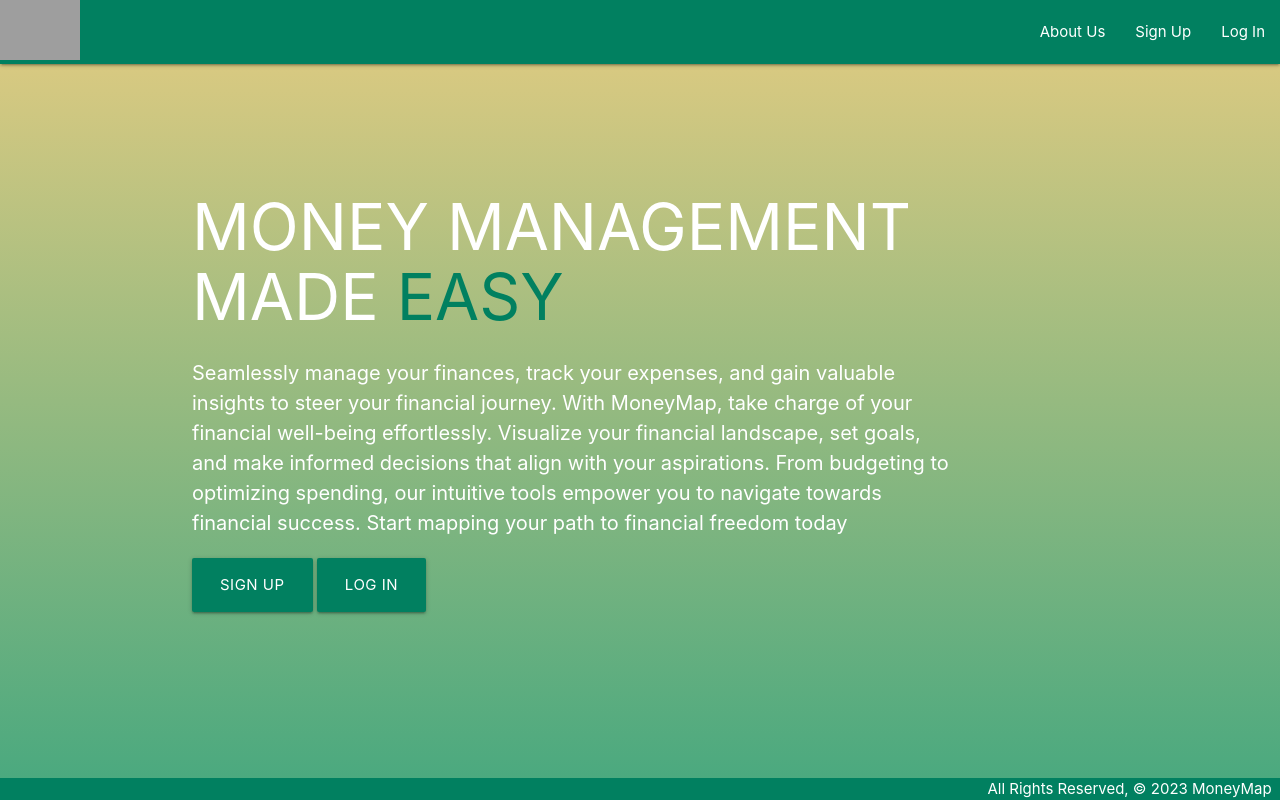
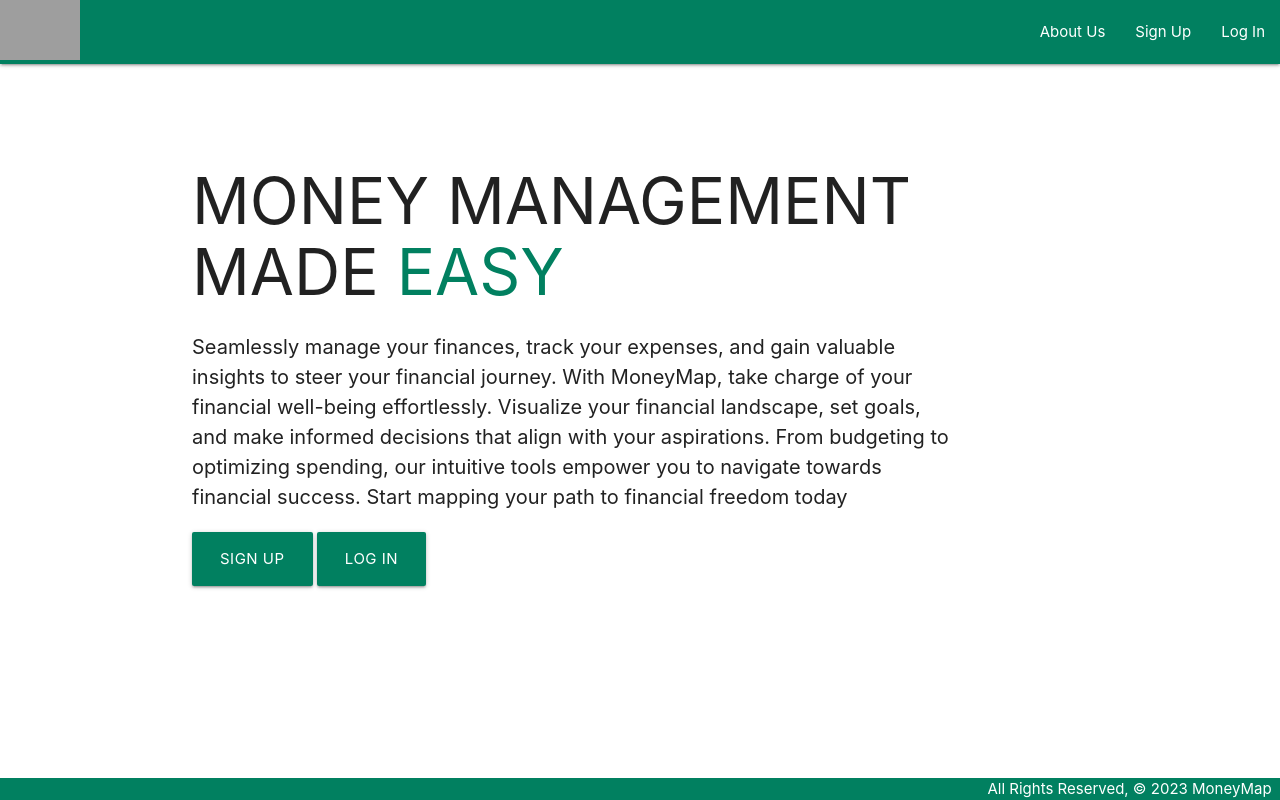
Before and after one commit to AlyssaAlonso/moneymap, a Django app: template main_app/templates/home.html in a window 1280 px wide. Run offline with Django 3.2, Linux system fonts and the light colour scheme; the template is opened without the code that fills it, so the values that code supplies are empty; grey boxes are pictures that could not be loaded.

Commit message:
modify homepage styling

```diff
--- a/main_app/static/css/style.css
+++ b/main_app/static/css/style.css
@@ -44,16 +44,13 @@ a:hover {
 }
 
 .homepage-body {
-  background: linear-gradient(rgba(220, 187, 87, 0.75), rgba(9, 139, 84, 0.75));
   background-attachment: fixed;
   background-size: cover;
   background-repeat: no-repeat;
-  color: white;
 }
 
 .homepage-header h1 {
   font-size: 5vw;
-  /* color: #dcbb57; */
   text-transform: uppercase;
 }
 
@@ -67,5 +64,5 @@ a:hover {
 }
 
 .homepage-content {
-  margin-top: 10vw;
+  margin-top: 8vw;
 }
--- a/main_app/templates/home.html
+++ b/main_app/templates/home.html
@@ -20,16 +20,5 @@
     <a href="{% url 'login' %}" class="btn btn-large">Log In</a>
     {% endif %}
   </div>
-  <!-- <style>
-  body {
-    background: linear-gradient(rgba(0, 0, 0, 0.5), rgba(0, 0, 0, 0.5)),
-      url("https://images.unsplash.com/photo-1567450475250-21f5b6d98021?q=80&w=2970&auto=format&fit=crop&ixlib=rb-4.0.3&ixid=M3wxMjA3fDB8MHxwaG90by1wYWdlfHx8fGVufDB8fHx8fA%3D%3D");
-    background-attachment: fixed;
-    background-size: cover;
-    background-repeat: no-repeat;
-    color: white;
-    /* Other background properties as needed */
-  }
-</style> -->
   {% endblock %}
 </body>
```
